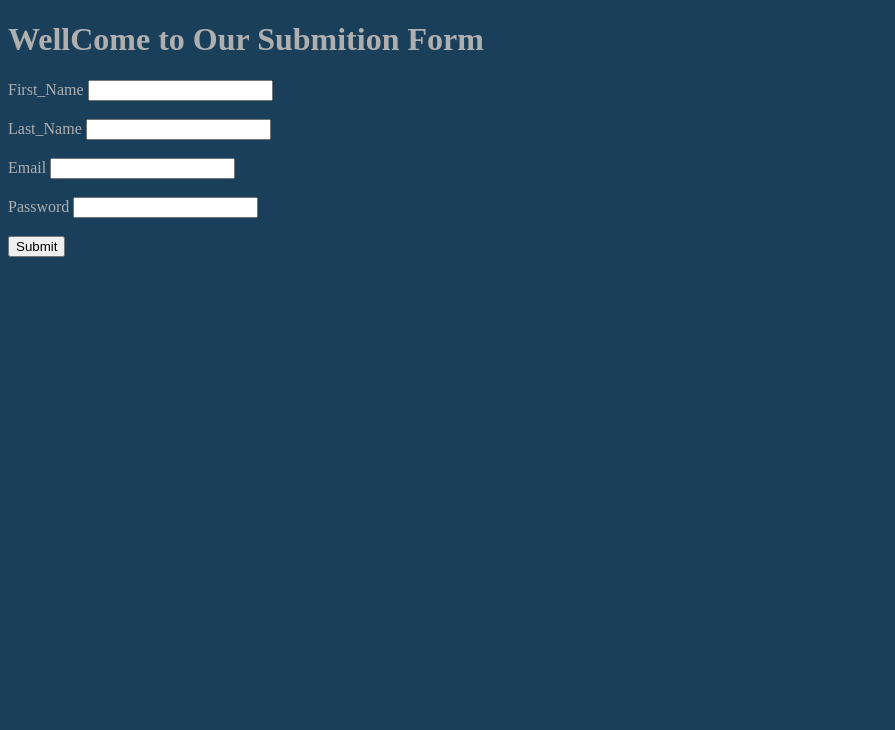
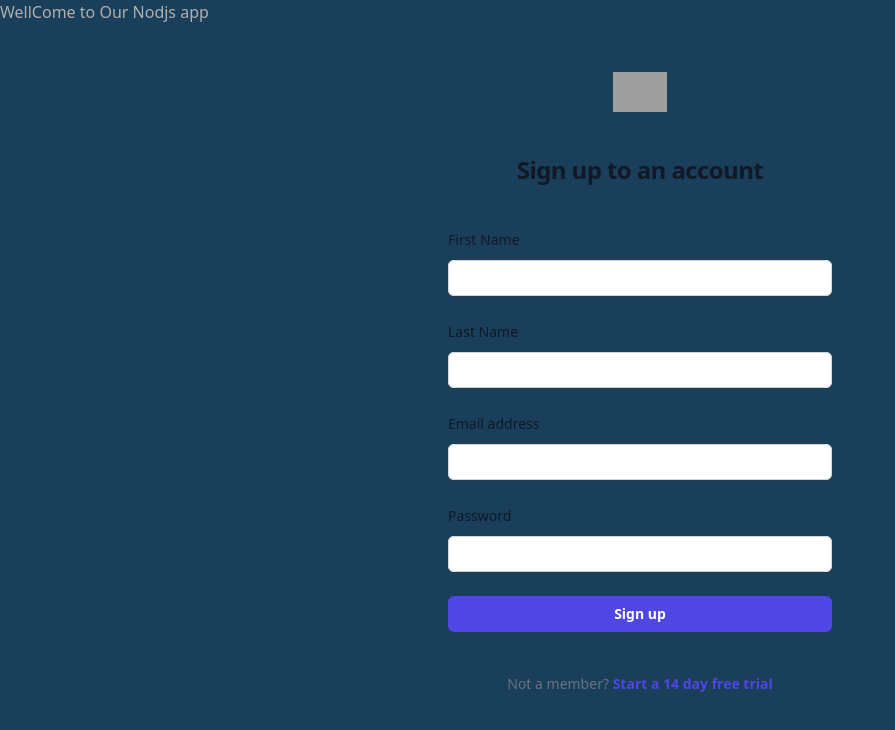
Before and after one commit to ashrafali2000/Nodejs-smit, a website: page Nodejs-02/views/form.html in a window 1280 px wide. Shown: the whole page, without its empty margins (0-895 px from the left). Drawn offline with nearby package versions, Linux system fonts and the light colour scheme; grey boxes are pictures that could not be loaded.

Commit message:
add CDN link of tailwind css

```diff
--- a/Nodejs-02/views/form.html
+++ b/Nodejs-02/views/form.html
@@ -3,23 +3,59 @@
 <head>
     <meta charset="UTF-8">
     <meta name="viewport" content="width=device-width, initial-scale=1.0">
+    <script src="https://cdn.tailwindcss.com"></script>
     <title>Form</title>
     <link rel="stylesheet" href="/CSS/style.css">
 </head>
 <body>
-    <h1>WellCome to Our Submition Form</h1>
-    <div class ='myForm'>
-    <form action ='/form/submit' method ='POST'>
-    <lable for='firstName'>First_Name</lable>
-    <input type='text' name='firstName' id='firstName' required/><br><br>
-    <lable for='lastName'>Last_Name</lable>
-    <input type='text' name='lastName' id='lastName' required/><br><br>
-    <lable for='email'>Email</lable>
-    <input type='email' name='email' id = 'email' required/><br><br>
-    <lable for= 'password'>Password</lable>
-    <input type='password' name='password' id= 'password' required/><br><br>
-    <button> Submit </button>
-    </form>
-    </div>
+    <h1 class="">WellCome to Our Nodjs app</h1>
+    <div class="flex min-h-full flex-col justify-center px-6 py-12 lg:px-8">
+        <div class="sm:mx-auto sm:w-full sm:max-w-sm">
+          <img class="mx-auto h-10 w-auto" src="https://tailwindui.com/img/logos/mark.svg?color=indigo&shade=600" alt="Your Company">
+          <h2 class="mt-10 text-center text-2xl font-bold leading-9 tracking-tight text-gray-900">Sign up to an account</h2>
+        </div>
+
+        <div class="mt-10 sm:mx-auto sm:w-full sm:max-w-sm">
+          <form class="space-y-6" action="#" method="POST">
+            <div>
+              <label for="firstName" class="block text-sm font-medium leading-6 text-gray-900">First Name</label>
+              <div class="mt-2">
+                <input id="firstName" name="firstName" type="text" autocomplete="firstName" required class="block w-full rounded-md border-0 py-1.5 text-gray-900 shadow-sm ring-1 ring-inset ring-gray-300 placeholder:text-gray-400 focus:ring-2 focus:ring-inset focus:ring-indigo-600 sm:text-sm sm:leading-6">
+              </div>
+            </div>
+            <div>
+              <label for="lastName" class="block text-sm font-medium leading-6 text-gray-900">Last Name</label>
+              <div class="mt-2">
+                <input id="lastName" name="lastName" type="text" autocomplete="lastName" required class="block w-full rounded-md border-0 py-1.5 text-gray-900 shadow-sm ring-1 ring-inset ring-gray-300 placeholder:text-gray-400 focus:ring-2 focus:ring-inset focus:ring-indigo-600 sm:text-sm sm:leading-6">
+              </div>
+            </div>
+            <div>
+              <label for="email" class="block text-sm font-medium leading-6 text-gray-900">Email address</label>
+              <div class="mt-2">
+                <input id="email" name="email" type="email" autocomplete="email" required class="block w-full rounded-md border-0 py-1.5 text-gray-900 shadow-sm ring-1 ring-inset ring-gray-300 placeholder:text-gray-400 focus:ring-2 focus:ring-inset focus:ring-indigo-600 sm:text-sm sm:leading-6">
+              </div>
+            </div>
+
+            <div>
+              <div class="flex items-center justify-between">
+                <label for="password" class="block text-sm font-medium leading-6 text-gray-900">Password</label>
+
+              </div>
+              <div class="mt-2">
+                <input id="password" name="password" type="password" autocomplete="current-password" required class="block w-full rounded-md border-0 py-1.5 text-gray-900 shadow-sm ring-1 ring-inset ring-gray-300 placeholder:text-gray-400 focus:ring-2 focus:ring-inset focus:ring-indigo-600 sm:text-sm sm:leading-6">
+              </div>
+            </div>
+
+            <div>
+              <button type="submit" class="flex w-full justify-center rounded-md bg-indigo-600 px-3 py-1.5 text-sm font-semibold leading-6 text-white shadow-sm hover:bg-indigo-500 focus-visible:outline focus-visible:outline-2 focus-visible:outline-offset-2 focus-visible:outline-indigo-600">Sign up</button>
+            </div>
+          </form>
+
+          <p class="mt-10 text-center text-sm text-gray-500">
+            Not a member?
+            <a href="#" class="font-semibold leading-6 text-indigo-600 hover:text-indigo-500">Start a 14 day free trial</a>
+          </p>
+        </div>
+      </div>
 </body>
 </html>
```
